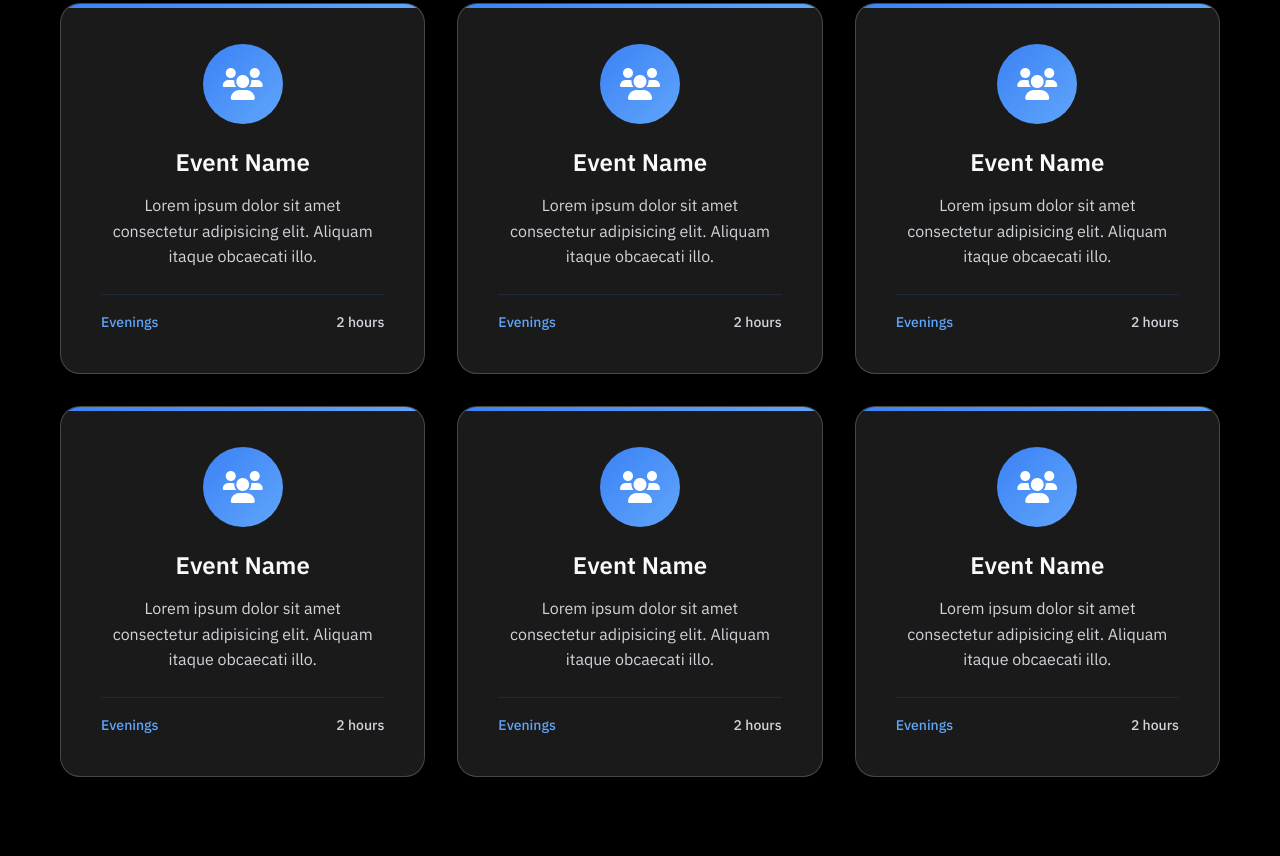
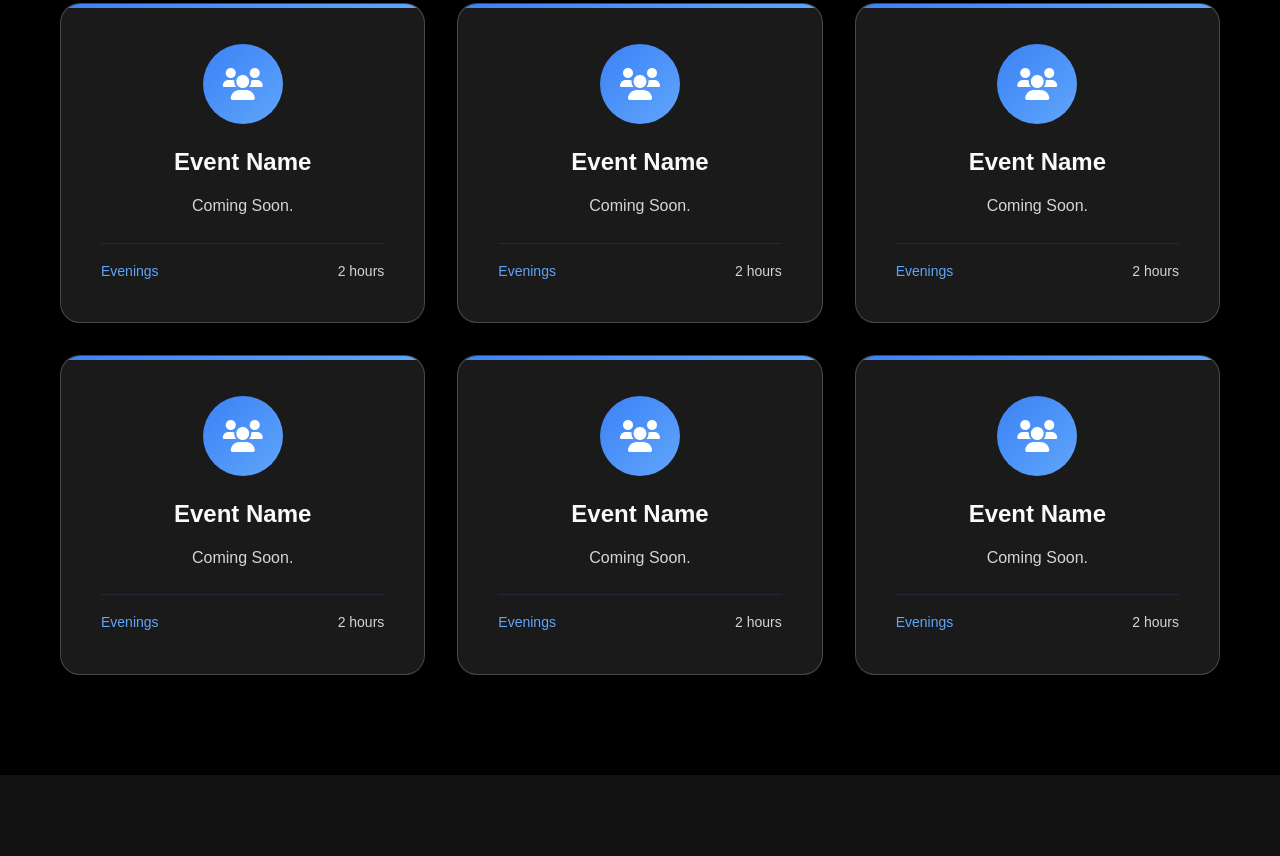
Before and after one commit to ekasbabbar/qff-website, a website: page src/index.html in a window 1280 px wide. Shown: the part 1744-2600 px from the top of the page. Drawn offline with Linux system fonts and the light colour scheme; no server answers.

Commit message:
Update index.html

```diff
--- a/src/index.html
+++ b/src/index.html
@@ -12,7 +12,7 @@
     <link rel="stylesheet" href="styles/footer.css">
     <link rel="preconnect" href="https://fonts.googleapis.com">
     <link rel="preconnect" href="https://fonts.gstatic.com" crossorigin>
-    <link href="https://fonts.googleapis.com/css2?family=IBM+Plex+Sans:wght@300;400;500;600;700&display=swap" rel="stylesheet">
+    <link href="https://fonts.googleapis.com/css2?family=IBM+Plex+Mono:wght@300;400;500;600;700&display=swap" rel="stylesheet">
     <link rel="stylesheet" href="https://cdnjs.cloudflare.com/ajax/libs/font-awesome/6.0.0/css/all.min.css">
 </head>
 <body>
@@ -21,7 +21,7 @@
         <div class="nav-container">
             <div class="nav-logo">
                 <img src="/images/qiskit-logo-top.png" alt="Qiskit Logo" class="logo-img">
-                <span class="logo-text">QFF 2025</span>
+<!--                 <span class="logo-text">QFF 2025</span> -->
             </div>
             <div class="nav-menu" id="nav-menu">
                 <a href="#home" class="nav-link">Home</a>
@@ -128,7 +128,7 @@
                         <i class="fas fa-users"></i>
                     </div>
                     <h3>Event Name</h3>
-                    <p>Lorem ipsum dolor sit amet consectetur adipisicing elit. Aliquam itaque obcaecati illo.</p>
+                    <p>Coming Soon.</p>
                     <div class="event-meta">
                         <span class="event-date">Evenings</span>
                         <span class="event-duration">2 hours</span>
@@ -139,7 +139,7 @@
                         <i class="fas fa-users"></i>
                     </div>
                     <h3>Event Name</h3>
-                    <p>Lorem ipsum dolor sit amet consectetur adipisicing elit. Aliquam itaque obcaecati illo.</p>
+                    <p>Coming Soon.</p>
                     <div class="event-meta">
                         <span class="event-date">Evenings</span>
                         <span class="event-duration">2 hours</span>
@@ -150,7 +150,7 @@
                         <i class="fas fa-users"></i>
                     </div>
                     <h3>Event Name</h3>
-                    <p>Lorem ipsum dolor sit amet consectetur adipisicing elit. Aliquam itaque obcaecati illo.</p>
+                    <p>Coming Soon.</p>
                     <div class="event-meta">
                         <span class="event-date">Evenings</span>
                         <span class="event-duration">2 hours</span>
@@ -161,7 +161,7 @@
                         <i class="fas fa-users"></i>
                     </div>
                     <h3>Event Name</h3>
-                    <p>Lorem ipsum dolor sit amet consectetur adipisicing elit. Aliquam itaque obcaecati illo.</p>
+                    <p>Coming Soon.</p>
                     <div class="event-meta">
                         <span class="event-date">Evenings</span>
                         <span class="event-duration">2 hours</span>
@@ -172,7 +172,7 @@
                         <i class="fas fa-users"></i>
                     </div>
                     <h3>Event Name</h3>
-                    <p>Lorem ipsum dolor sit amet consectetur adipisicing elit. Aliquam itaque obcaecati illo.</p>
+                    <p>Coming Soon.</p>
                     <div class="event-meta">
                         <span class="event-date">Evenings</span>
                         <span class="event-duration">2 hours</span>
@@ -183,7 +183,7 @@
                         <i class="fas fa-users"></i>
                     </div>
                     <h3>Event Name</h3>
-                    <p>Lorem ipsum dolor sit amet consectetur adipisicing elit. Aliquam itaque obcaecati illo.</p>
+                    <p>Coming Soon.</p>
                     <div class="event-meta">
                         <span class="event-date">Evenings</span>
                         <span class="event-duration">2 hours</span>
@@ -207,8 +207,8 @@
                     </div>
                     <div class="speaker-info">
                         <h3>Speaker 1</h3>
-                        <p class="speaker-title">Spoke once</p>
-                        <p class="speaker-bio">Leading speaker in speaking.</p>
+                        <p class="speaker-title">Speaker Details</p>
+                        <p class="speaker-bio">Coming Soon</p>
                         <div class="speaker-social">
                             <a href="#"><i class="fab fa-linkedin"></i></a>
                             <a href="#"><i class="fab fa-twitter"></i></a>
@@ -221,9 +221,8 @@
                     </div>
                     <div class="speaker-info">
                         <h3>Speaker 2</h3>
-                        <p class="speaker-title">Also a speaker
-                        </p>
-                        <p class="speaker-bio">Spoke twice in speaking conventions.</p>
+                        <p class="speaker-title">Speaker Details</p>
+                        <p class="speaker-bio">Coming Soon</p>
                         <div class="speaker-social">
                             <a href="#"><i class="fab fa-linkedin"></i></a>
                             <a href="#"><i class="fab fa-twitter"></i></a>
@@ -236,8 +235,8 @@
                     </div>
                     <div class="speaker-info">
                         <h3>Speaker 3</h3>
-                        <p class="speaker-title">Speaking Engineer, Speaking</p>
-                        <p class="speaker-bio">Specialist in speaking and listening.</p>
+                        <p class="speaker-title">Speaker Details</p>
+                        <p class="speaker-bio">Coming Soon</p>
                         <div class="speaker-social">
                             <a href="#"><i class="fab fa-linkedin"></i></a>
                             <a href="#"><i class="fab fa-twitter"></i></a>
@@ -266,28 +265,28 @@
                         <div class="schedule-time">18:00 - 19:00</div>
                         <div class="schedule-event">
                             <h4>Introduction and keynote section</h4>
-                            <p>Check-in and welcome breakfast</p>
+                            <p>Coming Soon</p>
                         </div>
                     </div>
                     <div class="schedule-item">
                         <div class="schedule-time">10:00 - 11:00</div>
                         <div class="schedule-event">
                             <h4>Event name</h4>
-                            <p>This event has some details</p>
+                            <p>Coming Soon</p>
                         </div>
                     </div>
                     <div class="schedule-item">
                         <div class="schedule-time">10:00 - 11:00</div>
                         <div class="schedule-event">
                             <h4>Event name</h4>
-                            <p>This event has some details</p>
+                            <p>Coming Soon</p>
                         </div>
                     </div>
                     <div class="schedule-item">
                         <div class="schedule-time">10:00 - 11:00</div>
                         <div class="schedule-event">
                             <h4>Event name</h4>
-                            <p>This event has some details</p>
+                            <p>Coming Soon</p>
                         </div>
                     </div>
                 </div>
@@ -296,21 +295,21 @@
                         <div class="schedule-time">10:00 - 11:00</div>
                         <div class="schedule-event">
                             <h4>Event name</h4>
-                            <p>This event has some details</p>
+                            <p>Coming Soon</p>
                         </div>
                     </div>
                     <div class="schedule-item">
                         <div class="schedule-time">10:00 - 11:00</div>
                         <div class="schedule-event">
                             <h4>Event name</h4>
-                            <p>This event has some details</p>
+                            <p>Coming Soon</p>
                         </div>
                     </div>
                     <div class="schedule-item">
                         <div class="schedule-time">10:00 - 11:00</div>
                         <div class="schedule-event">
                             <h4>Event name</h4>
-                            <p>This event has some details</p>
+                            <p>Coming Soon</p>
                         </div>
                     </div>
                 </div>
@@ -319,21 +318,21 @@
                         <div class="schedule-time">10:00 - 11:00</div>
                         <div class="schedule-event">
                             <h4>Event name</h4>
-                            <p>This event has some details</p>
+                            <p>Coming Soon</p>
                         </div>
                     </div>
                     <div class="schedule-item">
                         <div class="schedule-time">10:00 - 11:00</div>
                         <div class="schedule-event">
                             <h4>Event name</h4>
-                            <p>This event has some details</p>
+                            <p>Coming Soon</p>
                         </div>
                     </div>
                     <div class="schedule-item">
                         <div class="schedule-time">10:00 - 11:00</div>
                         <div class="schedule-event">
                             <h4>Event name</h4>
-                            <p>This event has some details</p>
+                            <p>Coming Soon</p>
                         </div>
                     </div>
                 </div>
@@ -360,11 +359,7 @@
                     <ul>
                         <li>Venkat Sai Teja Kalluri (Lead Organizer)</li>
                         <li>Bhavesh Chamaria (Organizer)</li>
-                        <li>Bhuvana Sri Ramoji (Organizer)</li>
                         <li>Daksh Kumar Sambhare (Organizer)</li>
-                        <li>Braja Gopala Das (Organizer)</li>
-                        <li>Asmit Kumar Singh (Organizer)</li>
-                        <li>Sanjay Ganeshprabu (Organizer)</li>
                         <li>Ekas Babbar (Web Developer)</li>
                     </ul>
                 </div>
@@ -423,12 +418,11 @@
                 <div class="footer-section">
                     <h4>Contact Info</h4>
                     <p><i class="fas fa-map-marker-alt"></i> IIT Guwahati</p>
-                    <p><i class="fas fa-envelope"></i> b.ekas@iitg.ac.in</p>
-                    <p><i class="fas fa-phone"></i> +91 832 258 0000</p>
+                    <p><i class="fas fa-envelope"></i> qt.iitg@gmail.com</p>
                 </div>
             </div>
             <div class="footer-bottom">
-                <p>&copy; 2025 Qiskit Fall Fest IIT Guwahati. All rights reserved.</p>
+                <p>&copy; QT IITG. All rights reserved.</p>
             </div>
         </div>
     </footer>
```
